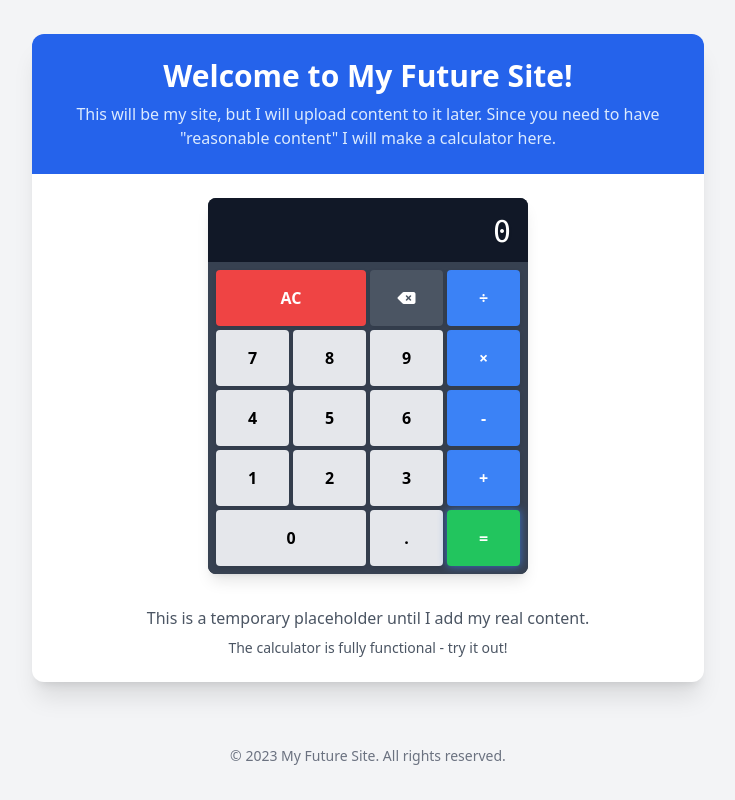
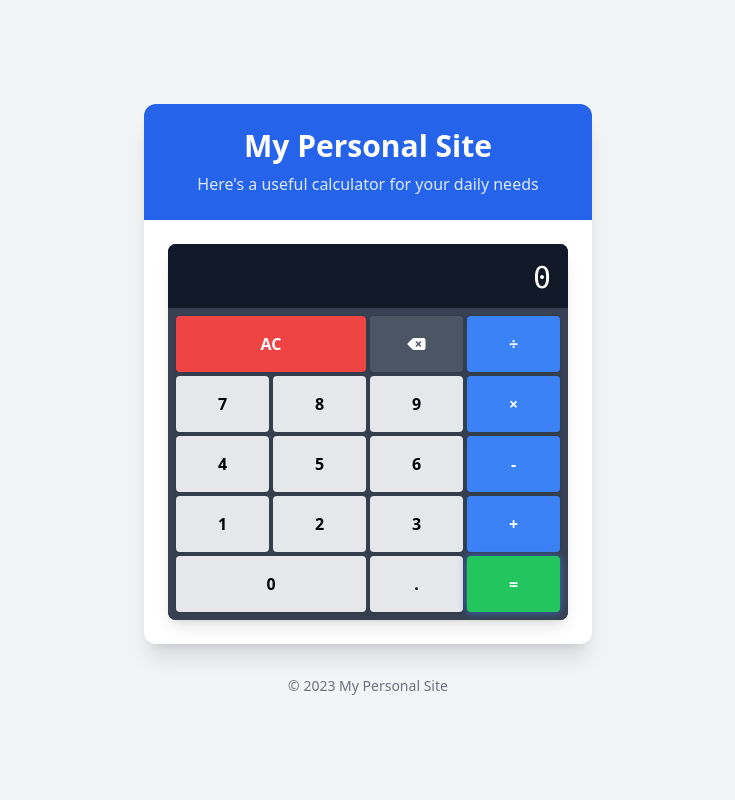
Before and after one commit to NikitaKrids/nikitakrids.github.io, a plain HTML site: page index.html in a window 1280 px wide. Shown: the whole page, without its empty margins (272-1007 px from the left). Drawn offline with nearby package versions, Linux system fonts and the light colour scheme.

Commit message:
Update index.html

```diff
--- a/index.html
+++ b/index.html
@@ -3,7 +3,7 @@
 <head>
     <meta charset="UTF-8">
     <meta name="viewport" content="width=device-width, initial-scale=1.0">
-    <title>My Future Site | Calculator</title>
+    <title>My Personal Site | Calculator</title>
     <script src="https://cdn.tailwindcss.com"></script>
     <link rel="stylesheet" href="https://cdnjs.cloudflare.com/ajax/libs/font-awesome/6.4.0/css/all.min.css">
     <style>
@@ -36,15 +36,15 @@
     </style>
 </head>
 <body class="bg-gray-100 min-h-screen flex flex-col items-center justify-center p-4">
-    <div class="max-w-2xl w-full bg-white rounded-xl shadow-xl overflow-hidden mb-8">
+    <div class="max-w-md w-full bg-white rounded-xl shadow-xl overflow-hidden">
         <div class="bg-blue-600 text-white p-6 text-center">
-            <h1 class="text-3xl font-bold mb-2">Welcome to My Future Site!</h1>
-            <p class="text-blue-100">This will be my site, but I will upload content to it later. Since you need to have "reasonable content" I will make a calculator here.</p>
+            <h1 class="text-3xl font-bold mb-2">My Personal Site</h1>
+            <p class="text-blue-100">Here's a useful calculator for your daily needs</p>
         </div>
 
         <div class="p-6">
-            <div class="flex justify-center mb-8">
-                <div class="w-full max-w-xs">
+            <div class="flex justify-center">
+                <div class="w-full">
                     <div class="bg-gray-800 rounded-lg overflow-hidden shadow-lg">
                         <!-- Calculator Display -->
                         <div id="display" class="bg-gray-900 text-white p-4 text-right text-3xl font-mono h-16 overflow-x-auto">
@@ -120,16 +120,11 @@
                     </div>
                 </div>
             </div>
-
-            <div class="text-center text-gray-600">
-                <p class="mb-2">This is a temporary placeholder until I add my real content.</p>
-                <p class="text-sm">The calculator is fully functional - try it out!</p>
-            </div>
         </div>
     </div>
 
     <footer class="text-center text-gray-500 text-sm mt-8">
-        <p>© 2023 My Future Site. All rights reserved.</p>
+        <p>© 2023 My Personal Site</p>
     </footer>
 
     <script>
@@ -139,8 +134,6 @@
         function updateDisplay() {
             const display = document.getElementById('display');
             display.textContent = currentDisplay;
-
-            // Auto-scroll for long numbers
             display.scrollLeft = display.scrollWidth;
         }
 
@@ -170,13 +163,11 @@
 
         function calculate() {
             try {
-                // Replace × with * and ÷ with / for evaluation
                 const expression = currentDisplay.replace(/×/g, '*').replace(/÷/g, '/');
                 currentDisplay = eval(expression).toString();
                 resetDisplay = true;
                 updateDisplay();
 
-                // Add temporary glow effect to display
                 const display = document.getElementById('display');
                 display.classList.add('bg-blue-900');
                 setTimeout(() => {
@@ -189,7 +180,6 @@
             }
         }
 
-        // Keyboard support
         document.addEventListener('keydown', (event) => {
             const key = event.key;
 
@@ -208,7 +198,6 @@
             }
         });
 
-        // Initialize display
         updateDisplay();
     </script>
 </body>
```
